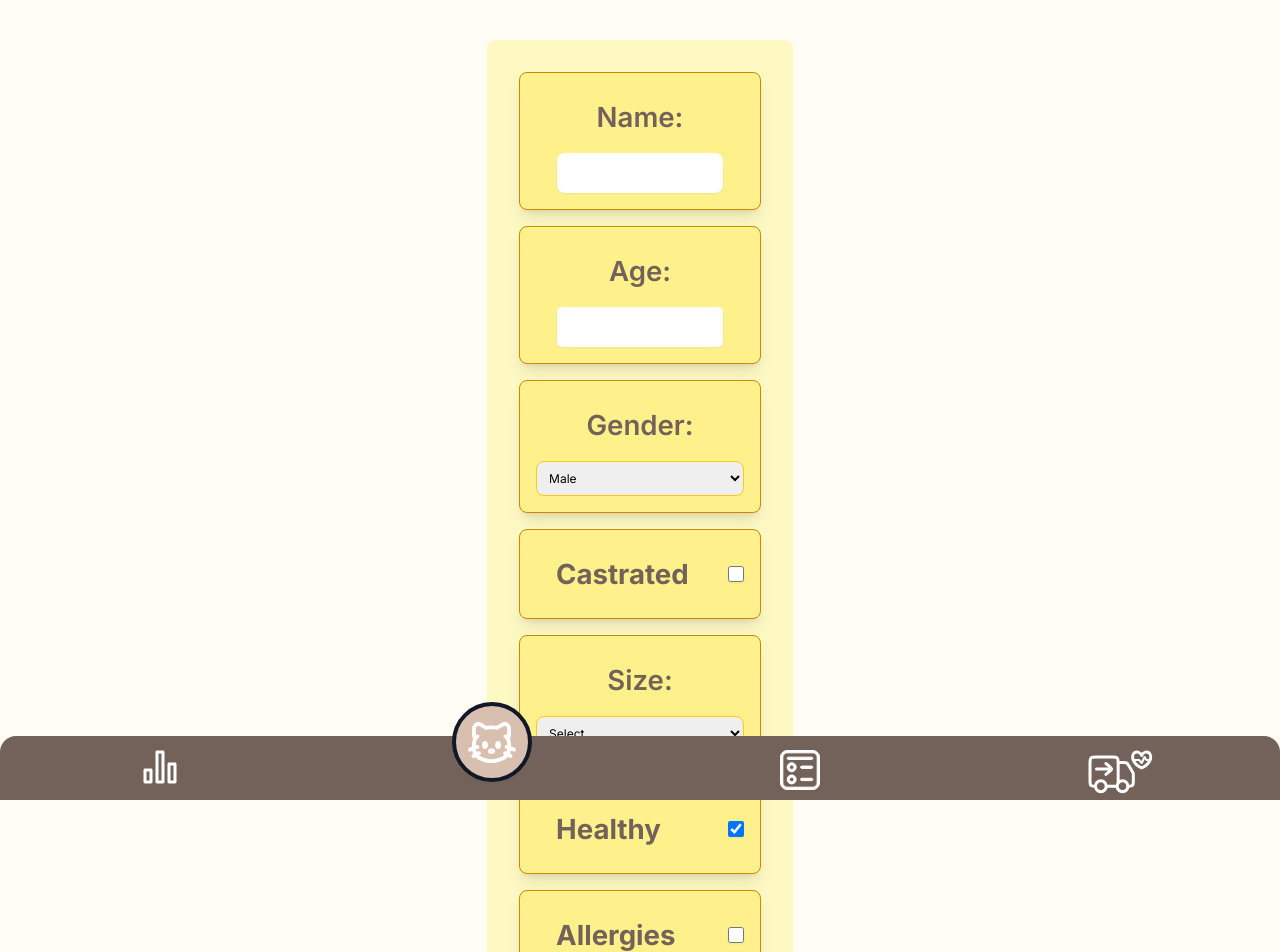
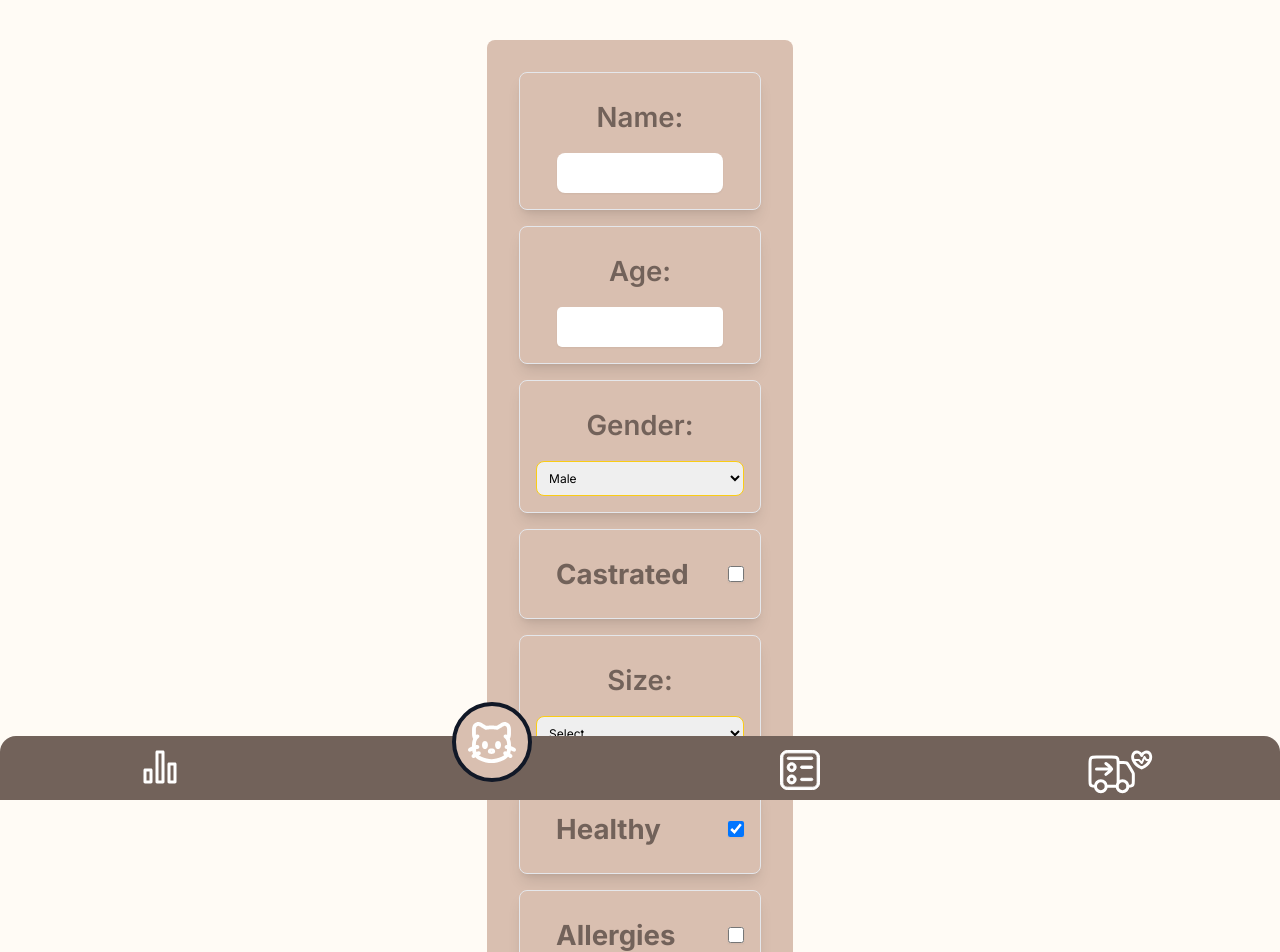
Before and after one commit to marisagdoliveira/kitncare, a Next.js app: page /registcat in a window 1280 px wide. Shown: the top 952 px of the page. Built offline with nearby package versions, Linux system fonts and the light colour scheme.

Commit message:
catRegistrationForm component styles edit

```diff
--- a/app/components/catRegistrationForm.jsx
+++ b/app/components/catRegistrationForm.jsx
@@ -50,10 +50,10 @@ const CatRegistrationForm = () => {
 
   return (
     <form
-      className="cat-form overflow-hidden mb-32 mt-10 p-4 rounded-lg bg-yellow-100"
+      className="cat-form overflow-hidden mb-32 mt-10 p-4 rounded-lg bg-[#D9BFB0]"
       onSubmit={handleSubmit}
     >
-      <div className="rounded-lg bg-yellow-200 border border-yellow-600 p-4 m-4 text-xs shadow-lg">
+      <div className="rounded-lg bg-[#D9BFB0] border bg-[#C29B87] p-4 m-4 text-xs shadow-lg">
         <div className="flex flex-col space-y-2">
           <label className="text-brown-700 font-semibold">Name:</label>
           <input
@@ -62,12 +62,12 @@ const CatRegistrationForm = () => {
             value={formData.name}
             onChange={handleChange}
             required
-            className="p-2 bg-white border border-yellow-600 rounded-lg focus:outline-none focus:ring-2 focus:ring-yellow-500"
+            className="p-2 bg-white border bg-[#C29B87] rounded-lg focus:outline-none focus:ring-2 focus:ring-yellow-500"
           />
         </div>
       </div>
 
-      <div className="rounded-lg bg-yellow-200 border border-yellow-600 p-4 m-4 text-xs shadow-lg">
+      <div className="rounded-lg bg-[#D9BFB0] border bg-[#C29B87] p-4 m-4 text-xs shadow-lg">
         <div className="flex flex-col space-y-2">
           <label className="text-brown-700 font-semibold">Age:</label>
           <input
@@ -76,12 +76,12 @@ const CatRegistrationForm = () => {
             value={formData.age}
             onChange={handleChange}
             required
-            className="p-2 bg-white border border-yellow-600rounded-lg focus:outline-none focus:ring-2 focus:ring-yellow-500"
+            className="p-2 bg-white border bg-[#C29B87]rounded-lg focus:outline-none focus:ring-2 focus:ring-yellow-500"
           />
         </div>
       </div>
 
-      <div className="rounded-lg bg-yellow-200 border border-yellow-600 p-4 m-4 text-xs shadow-lg">
+      <div className="rounded-lg bg-[#D9BFB0] border bg-[#C29B87] p-4 m-4 text-xs shadow-lg">
         <div className="flex flex-col space-y-2">
           <label className="text-brown-700 font-semibold">Gender:</label>
           <select
@@ -100,7 +100,7 @@ const CatRegistrationForm = () => {
         </div>
       </div>
 
-      <div className="rounded-lg bg-yellow-200 border border-yellow-600 p-4 m-4 text-xs shadow-lg">
+      <div className="rounded-lg bg-[#D9BFB0] border bg-[#C29B87] p-4 m-4 text-xs shadow-lg">
         <div className="flex items-center justify-between">
           <div>
             <label className="text-brown-700">Castrated</label>
@@ -117,7 +117,7 @@ const CatRegistrationForm = () => {
         </div>
       </div>
 
-      <div className="rounded-lg bg-yellow-200 border border-yellow-600 p-4 m-4 text-xs shadow-lg">
+      <div className="rounded-lg bg-[#D9BFB0] border bg-[#C29B87] p-4 m-4 text-xs shadow-lg">
         <div className="flex flex-col space-y-2">
           <label className="text-brown-700 font-semibold">Size:</label>
           <select
@@ -137,7 +137,7 @@ const CatRegistrationForm = () => {
         </div>
       </div>
 
-      <div className="rounded-lg bg-yellow-200 border border-yellow-600 p-4 m-4 text-xs shadow-lg">
+      <div className="rounded-lg bg-[#D9BFB0] border bg-[#C29B87] p-4 m-4 text-xs shadow-lg">
         <div className="flex items-center justify-between">
           <div>
             <label className="text-brown-700">Healthy</label>
@@ -154,7 +154,7 @@ const CatRegistrationForm = () => {
         </div>
       </div>
 
-      <div className="rounded-lg bg-yellow-200 border border-yellow-600 p-4 m-4 text-xs shadow-lg">
+      <div className="rounded-lg bg-[#D9BFB0] border bg-[#C29B87] p-4 m-4 text-xs shadow-lg">
         <div className="flex items-center justify-between">
           <div >
             <label className="text-brown-700">Allergies</label>
@@ -171,7 +171,7 @@ const CatRegistrationForm = () => {
         </div>
       </div>
 
-      <div className="rounded-lg bg-yellow-200 border border-yellow-600 p-4 m-4 text-xs shadow-lg">
+      <div className="rounded-lg bg-[#D9BFB0] border bg-[#C29B87] p-4 m-4 text-xs shadow-lg">
         <div className="flex items-center justify-between ">
           <div>
             <label className="text-brown-700">Vaccinated</label>
--- a/app/registcat/page.jsx
+++ b/app/registcat/page.jsx
@@ -1,7 +1,8 @@
 "use client";
 
 import NavBar from "../components/NavBar";
-import CatRegistrationForm from "../components/CatRegistrationForm";
+import CatRegistrationForm from "../components/catRegistrationForm";
+
 
 
 export default function Homepage() {
```
